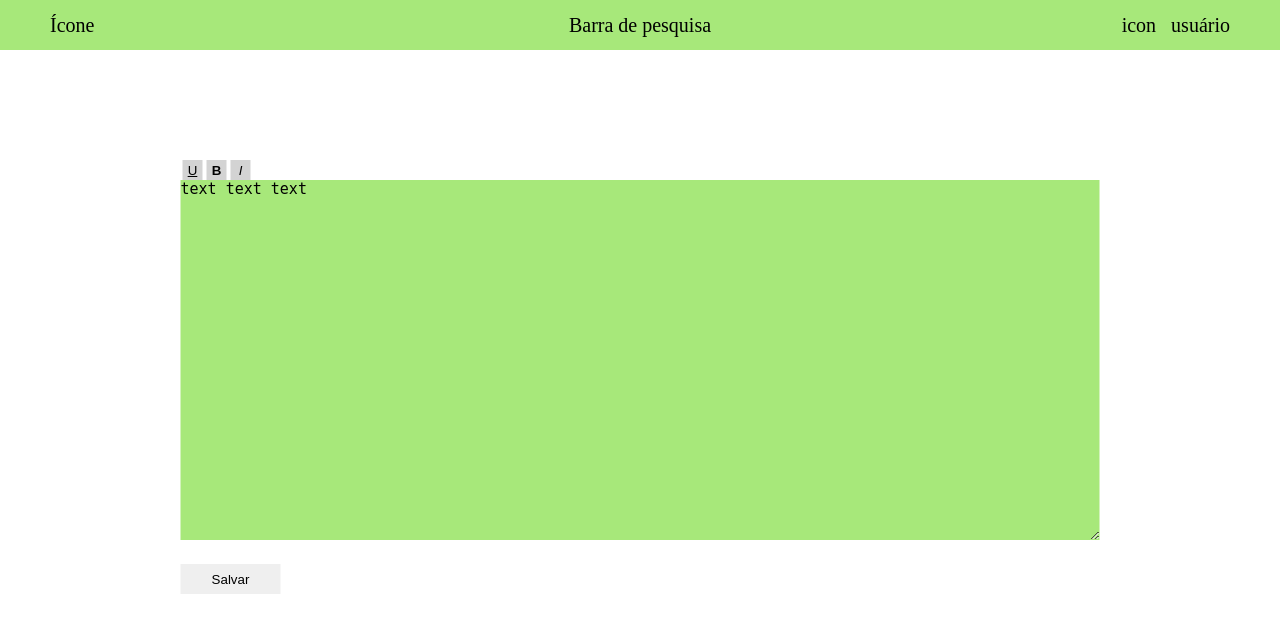
After one commit to juliacaldeira/BlocoDeNotas, a PHP site: page /nota.php in a window 1280 px wide. The commit adds this page. Shown: the top 633 px of the page. Run offline with PHP 8.4, Linux system fonts and the light colour scheme.

Commit message:
nota page create

```diff
--- a/css/index.css
+++ b/css/index.css
@@ -49,11 +49,11 @@
     position: relative;
     height: 30px;
 }
-#organ div {
+.form {
     position: absolute;
     right: 10px;
 }
-#organ button {
+.but {
     width: 200px;
     height: 25px;
 }
--- /dev/null
+++ b/html/nota.html
@@ -0,0 +1,50 @@
+<style>
+    form {
+        position: absolute;
+        left: 50%;
+        transform: translate(-50%);
+        top: 20%;
+    }
+    #nota {
+        background: #A7E87A;
+        font-size: 15px;
+        outline: none;
+    }
+    input[type=submit] {
+        width: 100px;
+        height: 30px;
+        margin-top: 20px;
+    }
+    input[type=submit]:hover {
+        cursor: pointer;
+    }
+    #tools {
+        width: auto;
+        height: 20px;
+        display: flex;
+        flex-direction: row;
+    }
+    .tool {
+        background: lightgray;
+        width: 20px;
+        height: 20px;
+        text-align: center;
+        margin: 0 2px 0 2px;
+    }
+    .tool:hover {
+        cursor: pointer;
+        background: gray;
+        color: white;
+    }
+</style>
+<body>
+    <form>
+        <div id="tools">
+            <button class="tool" id="sub"><u>U</u></button>
+            <button class="tool" id="bold"><strong>B</strong></button>
+            <button class="tool" id="ital"><i>I</i></button>
+        </div>
+        <textarea name="nota" id="nota" cols="100" rows="20">text text text</textarea>
+        <input type="submit" name="salvar" value="Salvar">
+    </form>
+</body>
--- a/php/home.php
+++ b/php/home.php
@@ -3,7 +3,9 @@ include("../html/header.html");
 include("../html/body.html");
 include("../html/footer.html");
 
-
+if(isset($_POST['criar'])) {
+    header("Location: ./nota.php");
+}
 
 
 ?>
--- /dev/null
+++ b/php/nota.php
@@ -0,0 +1,3 @@
+<?php
+include("../html/header.html");
+include("../html/nota.html");
```
Also changed, not shown: html/body.html (+5 -4 lines).
